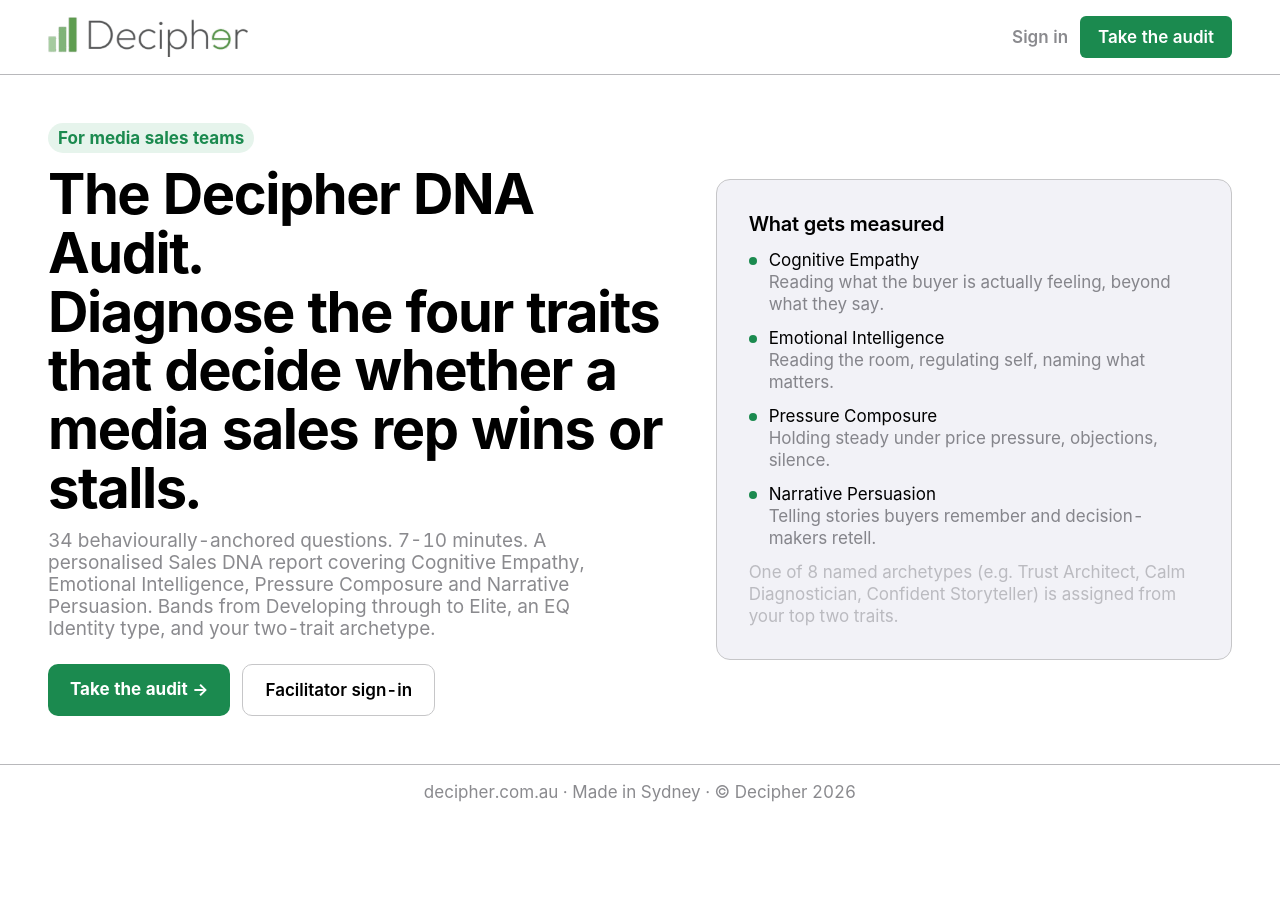
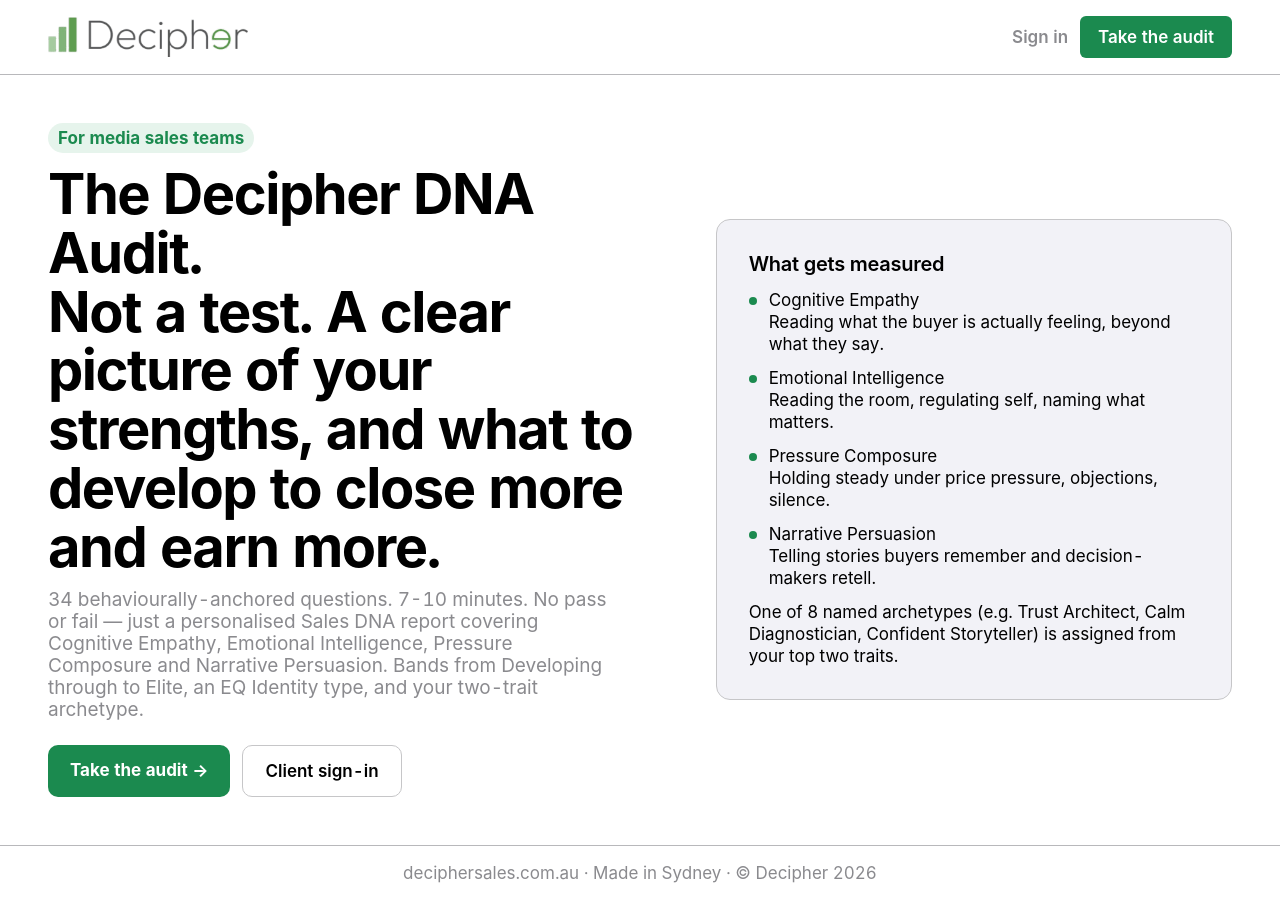
Before and after one commit to jonesy230777-max/decipher, a React (Vite) app in the folder dashboard/: page / in a window 1280 px wide. Before the commit the page ends 819 px from the top, so only its background shows below. Built offline with nearby package versions, Linux system fonts and the light colour scheme.

Commit message:
feat(dashboard): randomise audit answer order, homepage copy fixes

```diff
--- a/dashboard/src/pages/AuditTake.tsx
+++ b/dashboard/src/pages/AuditTake.tsx
@@ -46,6 +46,54 @@
   report?: { report_id: number; pdf_path: string; version: number };
 };
 
+/**
+ * Deterministic per-(audit, question) shuffle of answer-option display
+ * positions.
+ *
+ * Why: a 2026-07 audit of the canonical question bank found that answer
+ * order correlates with score — the lowest-scoring option sits first
+ * (position A) in ~84% of the 31 scored questions. Showing options in
+ * canonical order lets an attentive respondent learn "avoid the first
+ * option" as a shortcut, inflating their score without reflecting real
+ * trait ability.
+ *
+ * Fix: shuffle the *displayed* order per respondent/per question, while
+ * `answer()` still submits the canonical option index. Scoring
+ * (app/dna_scoring.py `_score_from_response` / `_identity_from_response`)
+ * already resolves `answer_value` as an index into `response_meta.options`
+ * / `options_meta`, completely independent of how it was rendered — so
+ * this is a display-only change. No backend, schema, or scoring changes
+ * needed.
+ *
+ * The shuffle is seeded by (audit_id, question_id) so it's stable across
+ * re-renders for one respondent's view of one question, but two different
+ * respondents (or the same respondent re-auditing later, since audit_id
+ * changes) will almost always see a different order for the same question.
+ */
+function hashSeed(a: number, b: number): number {
+  let h = (Math.imul(a, 2654435761) ^ Math.imul(b, 40503)) >>> 0;
+  h = Math.imul(h ^ (h >>> 16), 2246822507);
+  h = Math.imul(h ^ (h >>> 13), 3266489909);
+  return (h ^ (h >>> 16)) >>> 0;
+}
+
+function seededShuffleIndices(seed: number, length: number): number[] {
+  let s = seed >>> 0;
+  const rand = () => {
+    s |= 0;
+    s = (s + 0x6d2b79f5) | 0;
+    let t = Math.imul(s ^ (s >>> 15), 1 | s);
+    t = (t + Math.imul(t ^ (t >>> 7), 61 | t)) ^ t;
+    return ((t ^ (t >>> 14)) >>> 0) / 4294967296;
+  };
+  const arr = Array.from({ length }, (_, i) => i);
+  for (let i = arr.length - 1; i > 0; i--) {
+    const j = Math.floor(rand() * (i + 1));
+    [arr[i], arr[j]] = [arr[j], arr[i]];
+  }
+  return arr;
+}
+
 export default function AuditTake() {
   const { auditId: paramAuditId } = useParams();
   const nav = useNavigate();
@@ -58,11 +106,9 @@
   const [result, setResult] = useState<CompleteResult | null>(null);
 
   // Intro fields
-  const [email, setEmail]       = useState("");
-  const [name,  setName]        = useState("");
+  const [email, setEmail] = useState("");
+  const [name, setName] = useState("");
   const [jobTitle, setJobTitle] = useState(""); const [company, setCompany] = useState("");
-
-
 
   const [startedAt, setStartedAt] = useState<number>(Date.now());
 
@@ -78,16 +124,25 @@
   const q = questions[idx];
   const progress = questions.length ? (idx / questions.length) : 0;
 
+  // Canonical-index order to render options in for this respondent/question.
+  // See hashSeed/seededShuffleIndices above for why this exists.
+  const displayOrder = useMemo(() => {
+    const n = q?.response_meta?.options?.length ?? 0;
+    if (!n) return [];
+    if (auditId == null || q == null) return Array.from({ length: n }, (_, i) => i);
+    return seededShuffleIndices(hashSeed(auditId, q.question_id), n);
+  }, [q, auditId]);
+
   async function start() {
     if (!email.trim() || !name.trim()) return;
     setBusy(true);
     try {
       const body = {
-        email:        email.trim(),
-        name:         name.trim(),
-        job_title:    jobTitle.trim() || null,
-        company:      company.trim() || null,
-        version_code: "media_sales_v1",       team_id: (() => { const t = new URLSearchParams(window.location.search).get("team"); return t ? Number(t) : null; })(),
+        email: email.trim(),
+        name: name.trim(),
+        job_title: jobTitle.trim() || null,
+        company: company.trim() || null,
+        version_code: "media_sales_v1", team_id: (() => { const t = new URLSearchParams(window.location.search).get("team"); return t ? Number(t) : null; })(),
       };
       const s = await fetch("/api/audit/start", { method: "POST", headers: { "Content-Type": "application/json" }, body: JSON.stringify(body) }); const sd = await s.json(); if (!s.ok) { alert(sd.detail || "Something went wrong. Please try again."); return; } setAuditId(sd.audit_id); setStep("question"); setStartedAt(Date.now()); nav(`/audit/${sd.audit_id}`, { replace: true }); } finally {
       setBusy(false);
@@ -195,11 +250,11 @@
               {q.prompt}
             </h2>
             <div style={{ display: "flex", flexDirection: "column", gap: "var(--space-2)" }}>
-              {(q.response_meta?.options ?? []).map((opt, i) => (
+              {displayOrder.map((canonicalIdx, i) => (
                 <button
-                  key={i}
+                  key={canonicalIdx}
                   disabled={busy}
-                  onClick={() => answer(i)}
+                  onClick={() => answer(canonicalIdx)}
                   style={{
                     textAlign: "left",
                     padding: "var(--space-3) var(--space-4)",
@@ -218,7 +273,7 @@
                   <span style={{ color: "var(--colour-label-tertiary)", marginRight: "var(--space-3)", fontWeight: 700 }}>
                     {String.fromCharCode(65 + i)}.
                   </span>
-                  {opt}
+                  {q.response_meta?.options?.[canonicalIdx] ?? ""}
                 </button>
               ))}
             </div>
@@ -227,8 +282,8 @@
 
         {step === "done" && <DoneCard auditId={auditId} result={result} />}
 
-        <footer className="hig-footnote" style={{ textAlign: "center", color: "var(--colour-label-tertiary)", padding: "var(--space-5) 0" }}>
-          decipher.com.au · {version.version.name}
+        <footer className="hig-footnote" style={{ textAlign: "center", color: "var(--colour-label)", padding: "var(--space-5) 0" }}>
+          deciphersales.com.au · {version.version.name}
         </footer>
       </div>
     </div>
@@ -236,21 +291,21 @@
 }
 
 const DIM_LABEL: Record<string, string> = {
-  cognitive_empathy:    "Cognitive Empathy",
-  eq:                   "Emotional Intelligence",
-  pressure_composure:   "Pressure Composure",
+  cognitive_empathy: "Cognitive Empathy",
+  eq: "Emotional Intelligence",
+  pressure_composure: "Pressure Composure",
   narrative_persuasion: "Narrative Persuasion",
-  storytelling:         "Narrative Persuasion",
+  storytelling: "Narrative Persuasion",
 };
 const BAND_COLOUR: Record<string, string> = {
-  elite:      "var(--colour-band-elite)",
+  elite: "var(--colour-band-elite)",
   performing: "var(--colour-band-performing)",
   practising: "var(--colour-band-practising)",
   developing: "var(--colour-band-developing)",
 };
 const EQ_IDENTITY_LABEL: Record<string, string> = {
   regulator: "Regulator", edge_builder: "Edge Builder",
-  observer:  "Observer",  namer:        "Namer",
+  observer: "Observer", namer: "Namer",
 };
 
 function DoneCard({ auditId, result }: { auditId: number | null; result: CompleteResult | null }) {
@@ -258,7 +313,7 @@
     return (
       <Card>
         <h1 className="hig-large-title" style={{ margin: 0 }}>Audit submitted.</h1>
-        <p className="hig-body" style={{ color: "var(--colour-label-secondary)", marginTop: "var(--space-3)" }}>
+        <p className="hig-body" style={{ color: "var(--colour-label)", marginTop: "var(--space-3)" }}>
           Thank you. Your responses are stored against audit #{auditId}. Your
           personalised Decipher DNA report will be emailed to you once scoring
           and report generation complete.
--- a/dashboard/src/pages/Landing.tsx
+++ b/dashboard/src/pages/Landing.tsx
@@ -55,14 +55,15 @@
           <h1 className="hig-large-title" style={{ fontSize: 56, lineHeight: 1.05,
             margin: "var(--space-3) 0 var(--space-3) 0" }}>
             The Decipher DNA Audit. <br/>
-            Diagnose the four traits that decide whether a media sales rep wins or stalls.
+            Not a test. A clear picture of your strengths, and what to develop to close more and earn more.
           </h1>
           <p className="hig-body" style={{ color: "var(--colour-label-secondary)",
             fontSize: 19, maxWidth: 560 }}>
-            34 behaviourally-anchored questions. 7-10 minutes. A personalised
-            Sales DNA report covering Cognitive Empathy, Emotional Intelligence,
-            Pressure Composure and Narrative Persuasion. Bands from Developing
-            through to Elite, an EQ Identity type, and your two-trait archetype.
+            34 behaviourally-anchored questions. 7-10 minutes. No pass or
+            fail — just a personalised Sales DNA report covering Cognitive
+            Empathy, Emotional Intelligence, Pressure Composure and
+            Narrative Persuasion. Bands from Developing through to Elite,
+            an EQ Identity type, and your two-trait archetype.
           </p>
           <div style={{ display: "flex", gap: "var(--space-3)",
             marginTop: "var(--space-5)" }}>
@@ -78,7 +79,7 @@
                 color: "var(--colour-label)",
                 padding: "14px 22px", borderRadius: "var(--radius-md)",
                 textDecoration: "none", fontWeight: 600, fontSize: 17 }}>
-              Facilitator sign-in
+              Client sign-in
             </Link>
           </div>
         </div>
@@ -104,12 +105,12 @@
                   flexShrink: 0 }} />
                 <div>
                   <div className="hig-headline">{t}</div>
-                  <div className="hig-callout" style={{ color: "var(--colour-label-secondary)" }}>{d}</div>
+                  <div className="hig-callout" style={{ color: "var(--colour-label)" }}>{d}</div>
                 </div>
               </li>
             ))}
           </ul>
-          <p className="hig-footnote" style={{ color: "var(--colour-label-tertiary)", margin: 0 }}>
+          <p className="hig-footnote" style={{ color: "var(--colour-label)", margin: 0 }}>
             One of 8 named archetypes (e.g. Trust Architect, Calm Diagnostician,
             Confident Storyteller) is assigned from your top two traits.
           </p>
@@ -120,7 +121,7 @@
         borderTop: "1px solid var(--colour-separator)",
         padding: "var(--space-4) var(--space-7)", textAlign: "center",
       }} className="hig-footnote">
-        decipher.com.au · Made in Sydney · © Decipher 2026
+        deciphersales.com.au · Made in Sydney · © Decipher 2026
       </footer>
     </div>
   );
```
Lines whose indentation alone changed are shown as unchanged.
